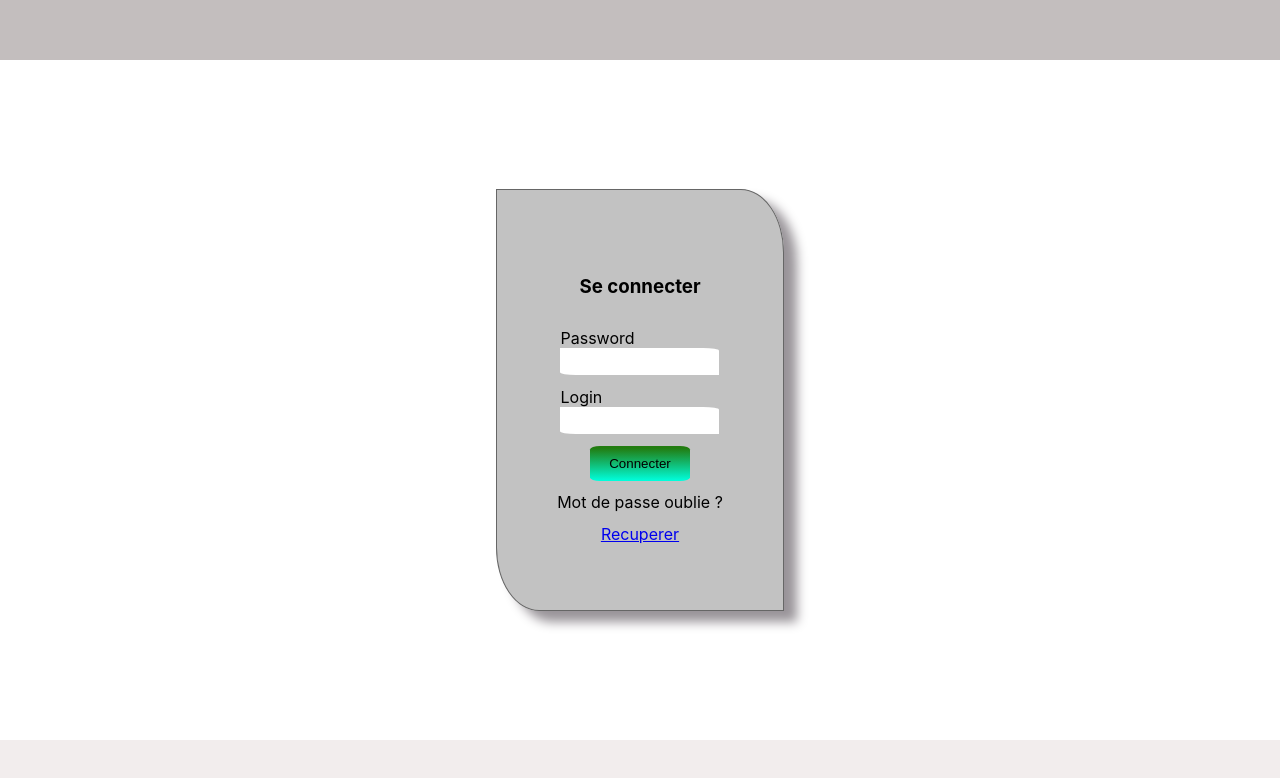
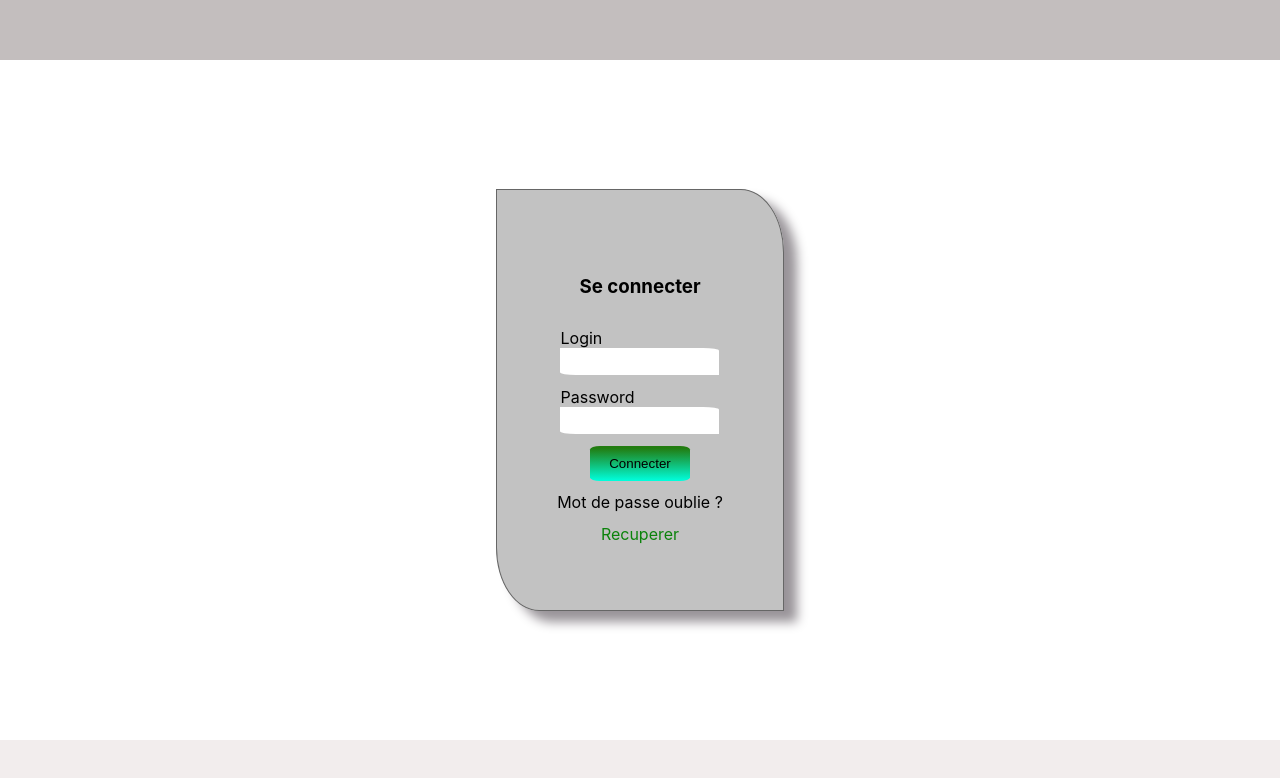
Before and after one commit to NasserBvB/cra-template-with-typescript-and-authentication-process, a React (Create React App) app: page /login in a window 1280 px wide. Shown: the top 778 px of the page. Built offline with nearby package versions, Linux system fonts and the light colour scheme.

Commit message:
chore: refactor code

```diff
--- a/src/App.css
+++ b/src/App.css
@@ -5,3 +5,12 @@ body {
 button {
   cursor: pointer;
 }
+
+a {
+  text-decoration-line: none;
+  color: rgb(11, 131, 11);
+}
+a:focus, a:hover {
+  text-decoration-line: none;
+  color: rgb(4, 82, 4);
+}
--- a/src/components/Field/index.tsx
+++ b/src/components/Field/index.tsx
@@ -1,4 +1,5 @@
 import styled from "styled-components"
+import { ISignIn } from "../../interfaces"
 
 const FieldWrapper = styled.div`
 display: grid;
@@ -23,11 +24,11 @@ const InputWrapper = styled.input`
     }
 `
 
-export const CustomField = ({ handleChange, label, field, value }: { handleChange: any, label: string, field: string, value: any }) => {
+export const CustomField = ({ handleChange, label, field, value, type = 'text' }: ISignIn) => {
     return (
         <FieldWrapper>
             <LabelWrapper defaultValue="Nasser" htmlFor={field} >{label}</LabelWrapper>
-            <InputWrapper name={field} value={value} onChange={handleChange} />
+            <InputWrapper name={field} value={value} onChange={handleChange} type={type}/>
         </FieldWrapper>
     )
 }
--- a/src/features/auth/modules/ChangePassword/index.tsx
+++ b/src/features/auth/modules/ChangePassword/index.tsx
@@ -34,9 +34,9 @@ const ChangePassword = () => {
                         <Form>
                             <CustomBox maxHeight={400}>
                                 <h4 style={{ textAlign: "center" }}>Changer votre mot de passe</h4>
-                                <CustomField field="oldPassword" value={oldPassword} handleChange={handleChange} label="MDP actuel" />
-                                <CustomField field="newPassword" value={newPassword} handleChange={handleChange} label="nouveau mdp" />
-                                <CustomField field="validatePassword" value={validatePassword} handleChange={handleChange} label="confirmer mdp" />
+                                <CustomField type="password" field="oldPassword" value={oldPassword} handleChange={handleChange} label="MDP actuel" />
+                                <CustomField type="password" field="newPassword" value={newPassword} handleChange={handleChange} label="nouveau mdp" />
+                                <CustomField type="password" field="validatePassword" value={validatePassword} handleChange={handleChange} label="confirmer mdp" />
                                 <CustomButton handleSubmit={handleSubmit} label="Valider" />
                                 <Link to="/home">
                                     <CustomButton handleSubmit={handleCancel} label="Annuler" />
--- a/src/features/auth/modules/ForgottenPassword/index.tsx
+++ b/src/features/auth/modules/ForgottenPassword/index.tsx
@@ -30,7 +30,7 @@ export const ForgottenPassword = () => {
                         <Form>
                             <CustomBox maxHeight={200}>
                                 <h4 style={{ textAlign: "center" }}>Pour recuperer votre compte saisir l'email de recuperation</h4>
-                                <CustomField field="email" value={email} handleChange={handleChange} label="" />
+                                <CustomField field="email" value={email} handleChange={handleChange} label="" type="text" />
                                 <CustomButton handleSubmit={handleSubmit} label="Valider" />
                                 <Link to="/login">Se connecter ?</Link>
                             </CustomBox>
--- a/src/features/auth/modules/SignIn/index.tsx
+++ b/src/features/auth/modules/SignIn/index.tsx
@@ -34,8 +34,8 @@ const Login: React.FC<{}> = ({ }) => {
                         <Form>
                             <CustomBox maxHeight={300}>
                                 <h3>Se connecter</h3>
-                                <CustomField field="password" value={password} handleChange={handleChange} label="Password" />
-                                <CustomField field="login" value={login} handleChange={handleChange} label="Login" />
+                                <CustomField field="login" value={login} handleChange={handleChange} label="Login" type="text" />
+                                <CustomField field="password" value={password} handleChange={handleChange} label="Password" type="password" />
                                 <CustomButton handleSubmit={handleSubmit} label="Connecter" />
                                 Mot de passe oublie ?<Link to="/forgotten-password">Recuperer</Link>
                             </CustomBox>
--- a/src/interfaces/index.tsx
+++ b/src/interfaces/index.tsx
@@ -38,3 +38,4 @@ export interface ICustomBoxProps {
 export interface IChangePassword { oldPassword: string, newPassword: string, validatePassword: string }
 export interface IForgottenPassword { email: string }
 export interface ICurrentUserDetails { userID: string }
+export interface ISignIn { handleChange: any, label: string, field: string, value: any, type: string }
```
Also changed, not shown: 1 other file (tests, documents, lock files or other folders).
